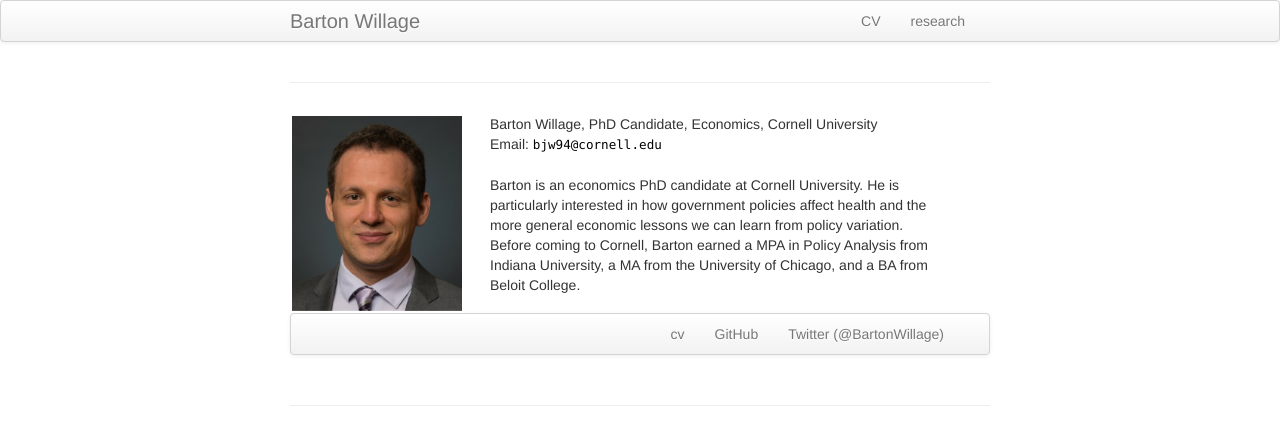
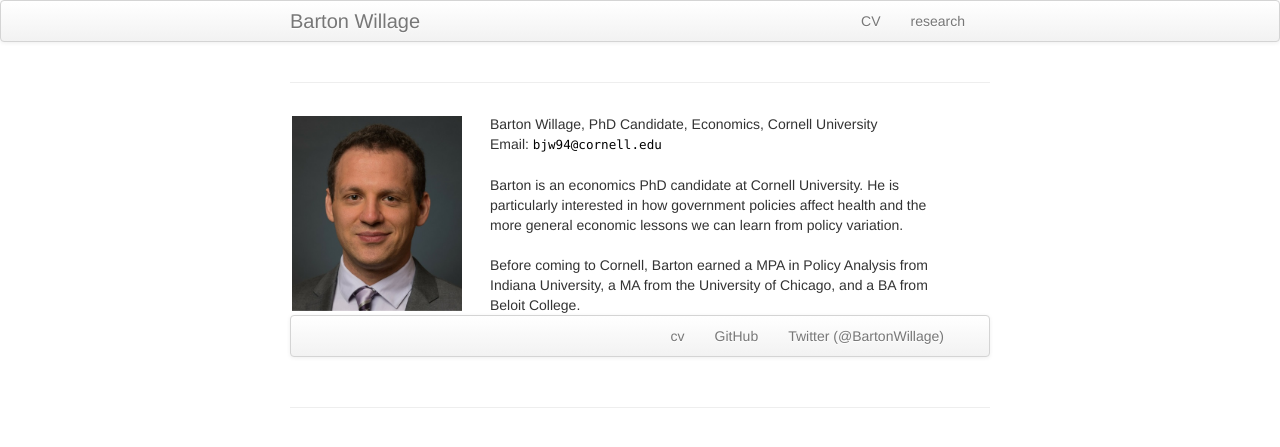
Before and after one commit to bjwillage/bjwillage.github.io, a Jekyll site: the page built from index.md, in a window 1280 px wide. Shown: the top 447 px of the page. Built offline with Jekyll 4.4.1, drawn with Linux system fonts in a browser that asks for light colours.

```diff
--- a/index.md
+++ b/index.md
@@ -28,7 +28,7 @@ keywords:
             </b><code>rnell</code><b>me</b><code>.</code><b>alone</b><code>e</code><b>!</b><code>du</code><br/>
 
 
-        <br>Barton is an economics PhD candidate at Cornell University. He is particularly interested in how government policies affect health and the more general economic lessons we can learn from policy variation.
+        <br>Barton is an economics PhD candidate at Cornell University. He is particularly interested in how government policies affect health and the more general economic lessons we can learn from policy variation.<br>
 
         <br>Before coming to Cornell, Barton earned a MPA in Policy Analysis from Indiana University, a MA from the University of Chicago, and a BA from Beloit College.
             </div>
```
